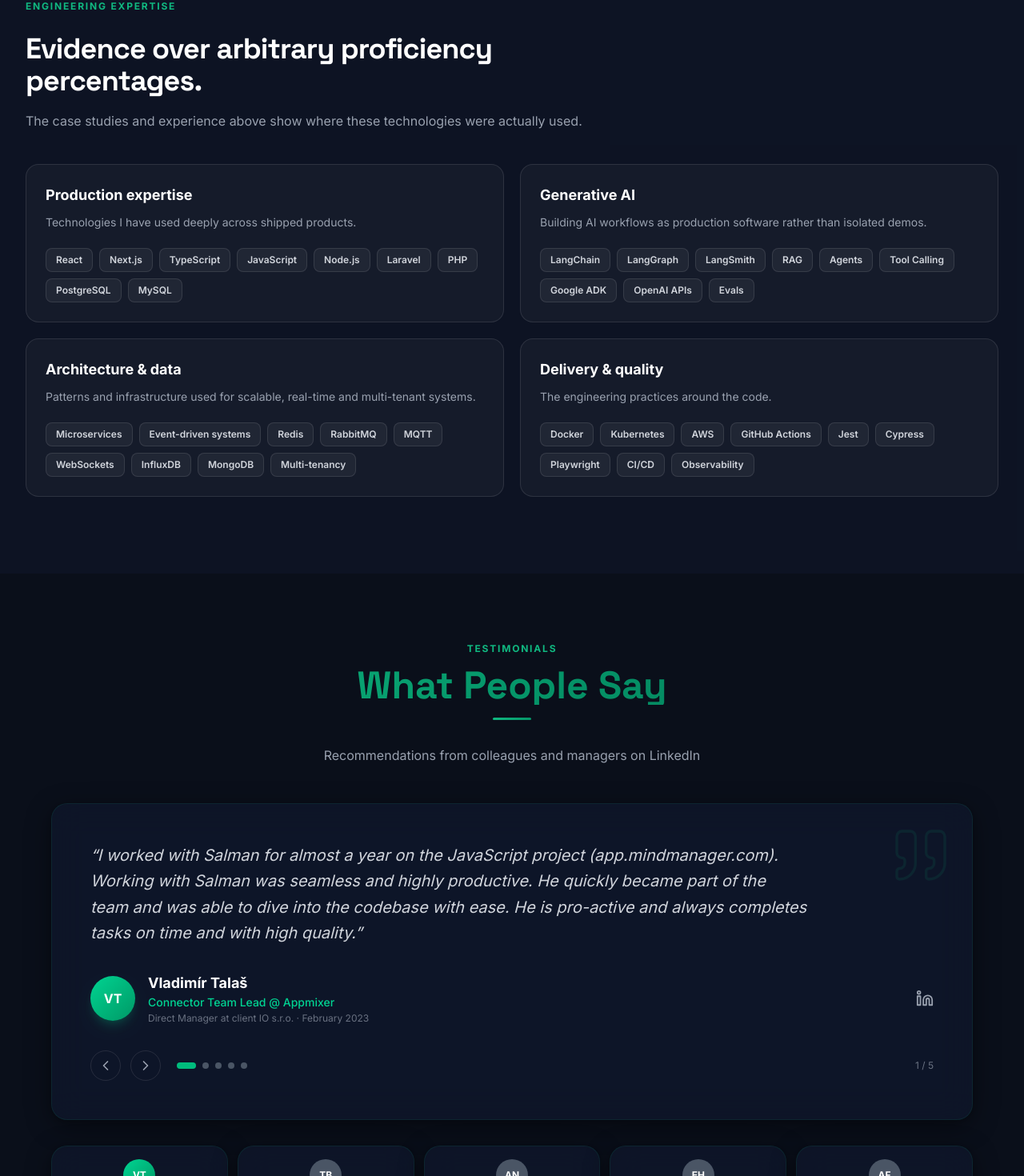
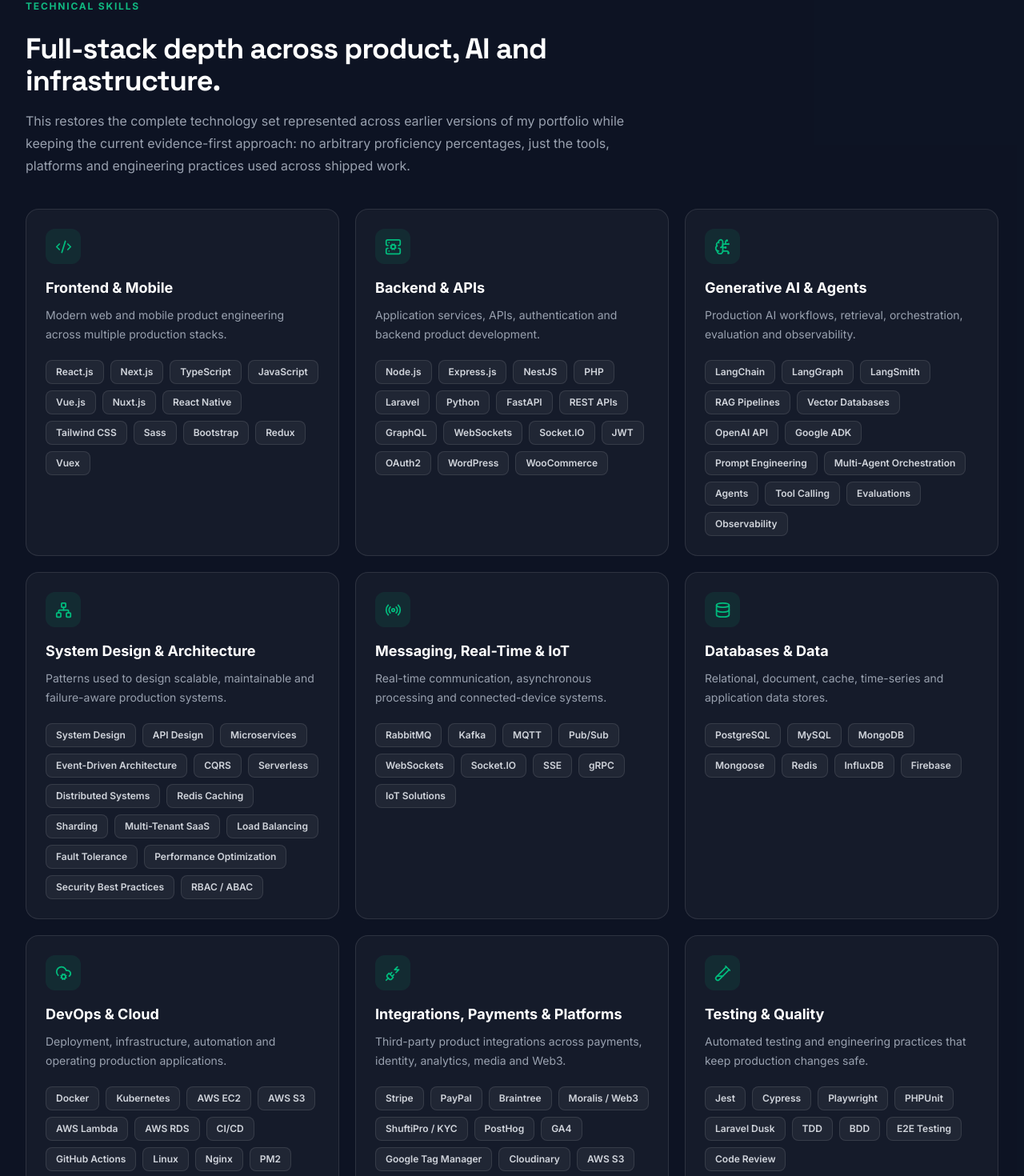
Before and after one commit to salman0butt/portfolio, a Next.js app: page / in a window 1280 px wide. Shown: the part 7440-8910 px from the top of the page at 80% size. Built offline with nearby package versions, Linux system fonts and the light colour scheme; no server answers; the database is empty.

Commit message:
fix: restore complete technical skills

```diff
--- a/components/Skills.tsx
+++ b/components/Skills.tsx
@@ -1,23 +1,204 @@
-const groups = [
+import type { LucideIcon } from 'lucide-react';
+import {
+  BrainCircuit,
+  CloudCog,
+  Code2,
+  Database,
+  GitBranch,
+  Network,
+  PlugZap,
+  Radio,
+  ServerCog,
+  TestTube2,
+} from 'lucide-react';
+
+type SkillGroup = {
+  label: string;
+  description: string;
+  icon: LucideIcon;
+  skills: string[];
+};
+
+const groups: SkillGroup[] = [
   {
-    label: 'Production expertise',
-    description: 'Technologies I have used deeply across shipped products.',
-    skills: ['React', 'Next.js', 'TypeScript', 'JavaScript', 'Node.js', 'Laravel', 'PHP', 'PostgreSQL', 'MySQL'],
+    label: 'Frontend & Mobile',
+    description: 'Modern web and mobile product engineering across multiple production stacks.',
+    icon: Code2,
+    skills: [
+      'React.js',
+      'Next.js',
+      'TypeScript',
+      'JavaScript',
+      'Vue.js',
+      'Nuxt.js',
+      'React Native',
+      'Tailwind CSS',
+      'Sass',
+      'Bootstrap',
+      'Redux',
+      'Vuex',
+    ],
   },
   {
-    label: 'Generative AI',
-    description: 'Building AI workflows as production software rather than isolated demos.',
-    skills: ['LangChain', 'LangGraph', 'LangSmith', 'RAG', 'Agents', 'Tool Calling', 'Google ADK', 'OpenAI APIs', 'Evals'],
+    label: 'Backend & APIs',
+    description: 'Application services, APIs, authentication and backend product development.',
+    icon: ServerCog,
+    skills: [
+      'Node.js',
+      'Express.js',
+      'NestJS',
+      'PHP',
+      'Laravel',
+      'Python',
+      'FastAPI',
+      'REST APIs',
+      'GraphQL',
+      'WebSockets',
+      'Socket.IO',
+      'JWT',
+      'OAuth2',
+      'WordPress',
+      'WooCommerce',
+    ],
   },
   {
-    label: 'Architecture & data',
-    description: 'Patterns and infrastructure used for scalable, real-time and multi-tenant systems.',
-    skills: ['Microservices', 'Event-driven systems', 'Redis', 'RabbitMQ', 'MQTT', 'WebSockets', 'InfluxDB', 'MongoDB', 'Multi-tenancy'],
+    label: 'Generative AI & Agents',
+    description: 'Production AI workflows, retrieval, orchestration, evaluation and observability.',
+    icon: BrainCircuit,
+    skills: [
+      'LangChain',
+      'LangGraph',
+      'LangSmith',
+      'RAG Pipelines',
+      'Vector Databases',
+      'OpenAI API',
+      'Google ADK',
+      'Prompt Engineering',
+      'Multi-Agent Orchestration',
+      'Agents',
+      'Tool Calling',
+      'Evaluations',
+      'Observability',
+    ],
   },
   {
-    label: 'Delivery & quality',
-    description: 'The engineering practices around the code.',
-    skills: ['Docker', 'Kubernetes', 'AWS', 'GitHub Actions', 'Jest', 'Cypress', 'Playwright', 'CI/CD', 'Observability'],
+    label: 'System Design & Architecture',
+    description: 'Patterns used to design scalable, maintainable and failure-aware production systems.',
+    icon: Network,
+    skills: [
+      'System Design',
+      'API Design',
+      'Microservices',
+      'Event-Driven Architecture',
+      'CQRS',
+      'Serverless',
+      'Distributed Systems',
+      'Redis Caching',
+      'Sharding',
+      'Multi-Tenant SaaS',
+      'Load Balancing',
+      'Fault Tolerance',
+      'Performance Optimization',
+      'Security Best Practices',
+      'RBAC / ABAC',
+    ],
+  },
+  {
+    label: 'Messaging, Real-Time & IoT',
+    description: 'Real-time communication, asynchronous processing and connected-device systems.',
+    icon: Radio,
+    skills: [
+      'RabbitMQ',
+      'Kafka',
+      'MQTT',
+      'Pub/Sub',
+      'WebSockets',
+      'Socket.IO',
+      'SSE',
+      'gRPC',
+      'IoT Solutions',
+    ],
+  },
+  {
+    label: 'Databases & Data',
+    description: 'Relational, document, cache, time-series and application data stores.',
+    icon: Database,
+    skills: [
+      'PostgreSQL',
+      'MySQL',
+      'MongoDB',
+      'Mongoose',
+      'Redis',
+      'InfluxDB',
+      'Firebase',
+    ],
+  },
+  {
+    label: 'DevOps & Cloud',
+    description: 'Deployment, infrastructure, automation and operating production applications.',
+    icon: CloudCog,
+    skills: [
+      'Docker',
+      'Kubernetes',
+      'AWS EC2',
+      'AWS S3',
+      'AWS Lambda',
+      'AWS RDS',
+      'CI/CD',
+      'GitHub Actions',
+      'Linux',
+      'Nginx',
+      'PM2',
+    ],
+  },
+  {
+    label: 'Integrations, Payments & Platforms',
+    description: 'Third-party product integrations across payments, identity, analytics, media and Web3.',
+    icon: PlugZap,
+    skills: [
+      'Stripe',
+      'PayPal',
+      'Braintree',
+      'Moralis / Web3',
+      'ShuftiPro / KYC',
+      'PostHog',
+      'GA4',
+      'Google Tag Manager',
+      'Cloudinary',
+      'AWS S3',
+      'Web3 / Blockchain',
+    ],
+  },
+  {
+    label: 'Testing & Quality',
+    description: 'Automated testing and engineering practices that keep production changes safe.',
+    icon: TestTube2,
+    skills: [
+      'Jest',
+      'Cypress',
+      'Playwright',
+      'PHPUnit',
+      'Laravel Dusk',
+      'TDD',
+      'BDD',
+      'E2E Testing',
+      'Code Review',
+    ],
+  },
+  {
+    label: 'Workflow & Engineering Tools',
+    description: 'The collaboration, delivery and debugging tools used around day-to-day engineering.',
+    icon: GitBranch,
+    skills: [
+      'Git',
+      'GitHub',
+      'GitLab',
+      'Agile',
+      'Scrum',
+      'Jira',
+      'Postman',
+      'Insomnia',
+    ],
   },
 ];
 
@@ -25,22 +206,42 @@ export default function Skills() {
   return (
     <section id="skills" className="section-alt py-20 sm:py-24">
       <div className="mx-auto max-w-7xl px-4 sm:px-6 lg:px-8">
-        <div className="max-w-3xl">
-          <p className="section-label">ENGINEERING EXPERTISE</p>
-          <h2 className="mt-3 font-[family-name:var(--font-space-grotesk)] text-3xl font-bold tracking-tight text-gray-950 sm:text-4xl dark:text-white">Evidence over arbitrary proficiency percentages.</h2>
-          <p className="mt-4 text-base leading-7 text-gray-600 dark:text-gray-400">The case studies and experience above show where these technologies were actually used.</p>
+        <div className="max-w-4xl">
+          <p className="section-label">TECHNICAL SKILLS</p>
+          <h2 className="mt-3 font-[family-name:var(--font-space-grotesk)] text-3xl font-bold tracking-tight text-gray-950 sm:text-4xl dark:text-white">
+            Full-stack depth across product, AI and infrastructure.
+          </h2>
+          <p className="mt-4 max-w-3xl text-base leading-7 text-gray-600 dark:text-gray-400">
+            This restores the complete technology set represented across earlier versions of my portfolio while keeping the current evidence-first approach: no arbitrary proficiency percentages, just the tools, platforms and engineering practices used across shipped work.
+          </p>
         </div>
 
-        <div className="mt-10 grid gap-5 md:grid-cols-2">
-          {groups.map((group) => (
-            <article key={group.label} className="rounded-2xl border border-gray-200 bg-white p-6 dark:border-white/10 dark:bg-white/[0.035]">
-              <h3 className="text-lg font-bold text-gray-950 dark:text-white">{group.label}</h3>
-              <p className="mt-2 text-sm leading-6 text-gray-600 dark:text-gray-400">{group.description}</p>
-              <div className="mt-5 flex flex-wrap gap-2">
-                {group.skills.map((skill) => <span key={skill} className="rounded-lg border border-gray-200 bg-gray-50 px-3 py-1.5 text-xs font-semibold text-gray-700 dark:border-white/10 dark:bg-white/5 dark:text-gray-300">{skill}</span>)}
-              </div>
-            </article>
-          ))}
+        <div className="mt-10 grid gap-5 md:grid-cols-2 xl:grid-cols-3">
+          {groups.map((group) => {
+            const Icon = group.icon;
+            return (
+              <article
+                key={group.label}
+                className="rounded-2xl border border-gray-200 bg-white p-6 transition-colors hover:border-emerald-300 dark:border-white/10 dark:bg-white/[0.035] dark:hover:border-emerald-500/30"
+              >
+                <div className="flex h-11 w-11 items-center justify-center rounded-xl bg-emerald-500/10">
+                  <Icon size={21} className="text-emerald-500" aria-hidden="true" />
+                </div>
+                <h3 className="mt-4 text-lg font-bold text-gray-950 dark:text-white">{group.label}</h3>
+                <p className="mt-2 text-sm leading-6 text-gray-600 dark:text-gray-400">{group.description}</p>
+                <div className="mt-5 flex flex-wrap gap-2">
+                  {group.skills.map((skill) => (
+                    <span
+                      key={skill}
+                      className="rounded-lg border border-gray-200 bg-gray-50 px-3 py-1.5 text-xs font-semibold text-gray-700 dark:border-white/10 dark:bg-white/5 dark:text-gray-300"
+                    >
+                      {skill}
+                    </span>
+                  ))}
+                </div>
+              </article>
+            );
+          })}
         </div>
       </div>
     </section>
```
